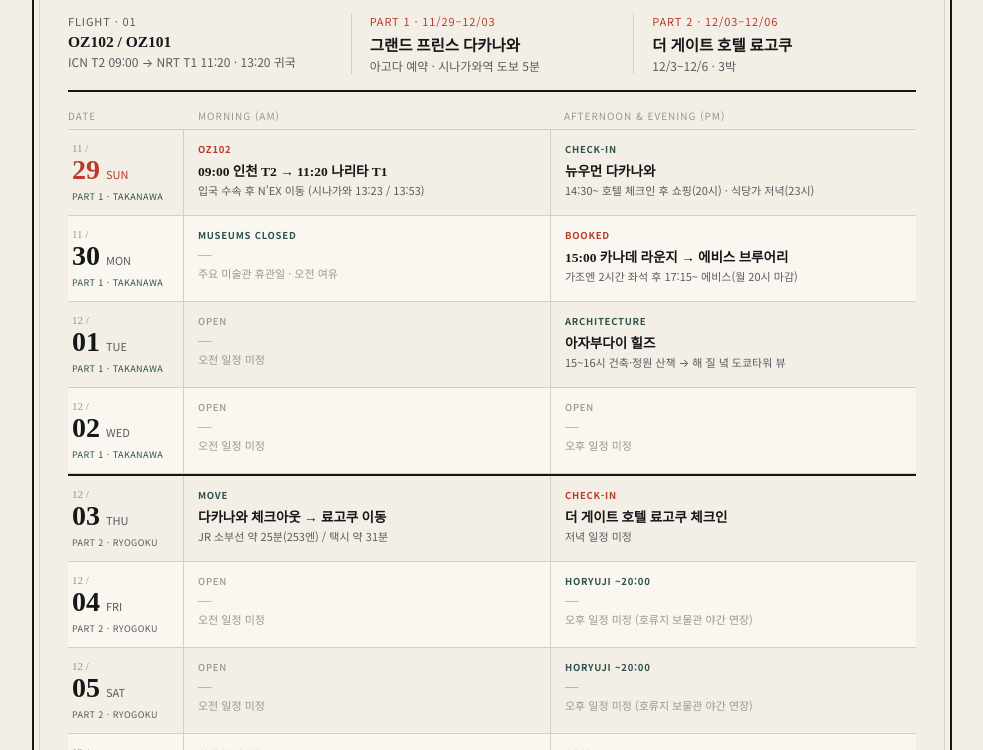
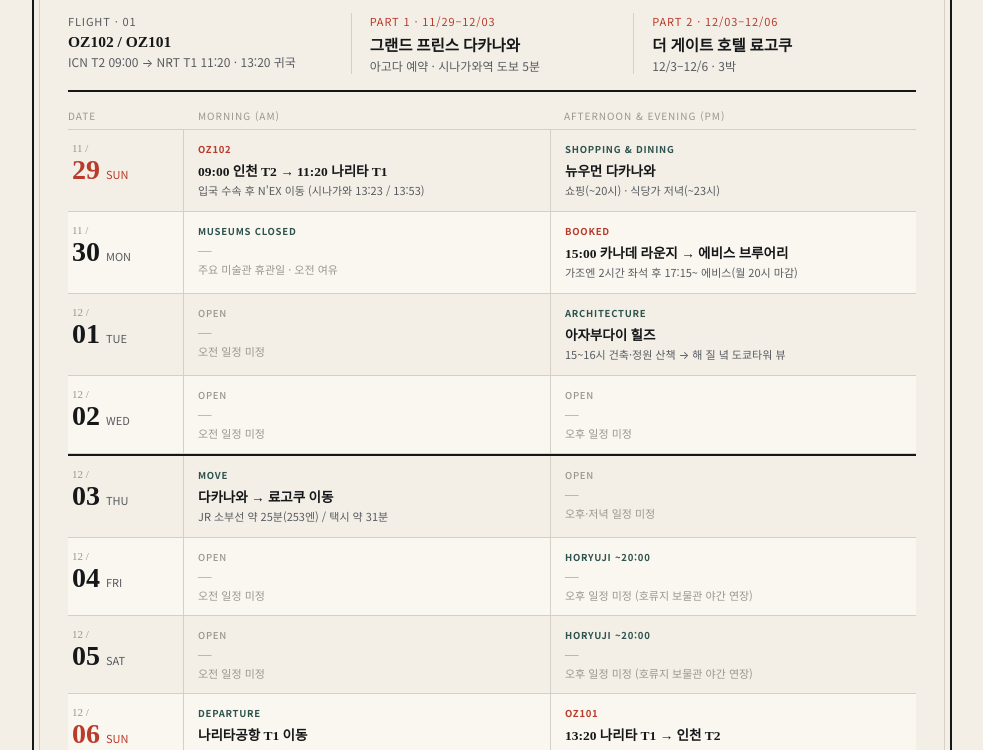
Before and after one commit to yonghoon920-eng/japan-2026, a plain HTML site: page index.html in a window 1280 px wide. Shown: the part 202-952 px from the top of the page, without its empty margins (148-1131 px from the left). Drawn offline with Linux system fonts and the light colour scheme.

Commit message:
숙소 정보 중복 정리: 날짜 칸 PART 라벨·체크인/아웃 문구 제거, 상단 요약 유지

```diff
--- a/index.html
+++ b/index.html
@@ -210,15 +210,6 @@
       color: var(--red);
     }
 
-    .date-cell .part {
-      font-size: 9px;
-      letter-spacing: 0.05em;
-      color: var(--teal);
-    }
-
-    .date-cell .part.p2 { color: var(--sub); }
-    .date-cell .part.dep { color: var(--red); }
-
     .slot-cell {
       padding: 12px 14px;
     }
@@ -312,7 +303,6 @@
       .date-cell .dd-wrap { gap: 2px; margin: 1px 0 3px; align-items: baseline; }
       .date-cell .dd { font-size: 17px; }
       .date-cell .dow { font-size: 8px; }
-      .date-cell .part { font-size: 6.5px; line-height: 1.15; word-break: keep-all; }
       .slot-cell { padding: 7px 6px; }
       .slot-tag { font-size: 7.5px; margin-bottom: 2px; }
       .slot-title { font-size: 9.5px; line-height: 1.3; margin-bottom: 2px; }
@@ -371,7 +361,6 @@
         <div class="date-cell sun">
           <div class="mm">11 /</div>
           <div class="dd-wrap"><span class="dd">29</span><span class="dow">SUN</span></div>
-          <div class="part">PART 1 · TAKANAWA</div>
         </div>
         <div class="slot-cell">
           <div class="slot-tag red">OZ102</div>
@@ -379,9 +368,9 @@
           <div class="slot-desc">입국 수속 후 N'EX 이동 (시나가와 13:23 / 13:53)</div>
         </div>
         <div class="slot-cell">
-          <div class="slot-tag">CHECK-IN</div>
+          <div class="slot-tag">SHOPPING &amp; DINING</div>
           <div class="slot-title">뉴우먼 다카나와</div>
-          <div class="slot-desc">14:30~ 호텔 체크인 후 쇼핑(20시) · 식당가 저녁(23시)</div>
+          <div class="slot-desc">쇼핑(~20시) · 식당가 저녁(~23시)</div>
         </div>
       </div>
 
@@ -389,7 +378,6 @@
         <div class="date-cell">
           <div class="mm">11 /</div>
           <div class="dd-wrap"><span class="dd">30</span><span class="dow">MON</span></div>
-          <div class="part">PART 1 · TAKANAWA</div>
         </div>
         <div class="slot-cell">
           <div class="slot-tag">MUSEUMS CLOSED</div>
@@ -407,7 +395,6 @@
         <div class="date-cell">
           <div class="mm">12 /</div>
           <div class="dd-wrap"><span class="dd">01</span><span class="dow">TUE</span></div>
-          <div class="part">PART 1 · TAKANAWA</div>
         </div>
         <div class="slot-cell">
           <div class="slot-tag open">OPEN</div>
@@ -425,7 +412,6 @@
         <div class="date-cell">
           <div class="mm">12 /</div>
           <div class="dd-wrap"><span class="dd">02</span><span class="dow">WED</span></div>
-          <div class="part">PART 1 · TAKANAWA</div>
         </div>
         <div class="slot-cell">
           <div class="slot-tag open">OPEN</div>
@@ -443,17 +429,16 @@
         <div class="date-cell">
           <div class="mm">12 /</div>
           <div class="dd-wrap"><span class="dd">03</span><span class="dow">THU</span></div>
-          <div class="part p2">PART 2 · RYOGOKU</div>
         </div>
         <div class="slot-cell">
           <div class="slot-tag">MOVE</div>
-          <div class="slot-title">다카나와 체크아웃 → 료고쿠 이동</div>
+          <div class="slot-title">다카나와 → 료고쿠 이동</div>
           <div class="slot-desc">JR 소부선 약 25분(253엔) / 택시 약 31분</div>
         </div>
         <div class="slot-cell">
-          <div class="slot-tag red">CHECK-IN</div>
-          <div class="slot-title">더 게이트 호텔 료고쿠 체크인</div>
-          <div class="slot-desc">저녁 일정 미정</div>
+          <div class="slot-tag open">OPEN</div>
+          <div class="slot-empty">—</div>
+          <div class="slot-empty-desc">오후·저녁 일정 미정</div>
         </div>
       </div>
 
@@ -461,7 +446,6 @@
         <div class="date-cell">
           <div class="mm">12 /</div>
           <div class="dd-wrap"><span class="dd">04</span><span class="dow">FRI</span></div>
-          <div class="part p2">PART 2 · RYOGOKU</div>
         </div>
         <div class="slot-cell">
           <div class="slot-tag open">OPEN</div>
@@ -479,7 +463,6 @@
         <div class="date-cell">
           <div class="mm">12 /</div>
           <div class="dd-wrap"><span class="dd">05</span><span class="dow">SAT</span></div>
-          <div class="part p2">PART 2 · RYOGOKU</div>
         </div>
         <div class="slot-cell">
           <div class="slot-tag open">OPEN</div>
@@ -497,11 +480,10 @@
         <div class="date-cell sun">
           <div class="mm">12 /</div>
           <div class="dd-wrap"><span class="dd">06</span><span class="dow">SUN</span></div>
-          <div class="part dep">DEPARTURE</div>
         </div>
         <div class="slot-cell">
-          <div class="slot-tag">CHECK-OUT</div>
-          <div class="slot-title">료고쿠 체크아웃 → 나리타 T1 이동</div>
+          <div class="slot-tag">DEPARTURE</div>
+          <div class="slot-title">나리타공항 T1 이동</div>
           <div class="slot-desc">비즈니스 라운지 이용</div>
         </div>
         <div class="slot-cell">
```
